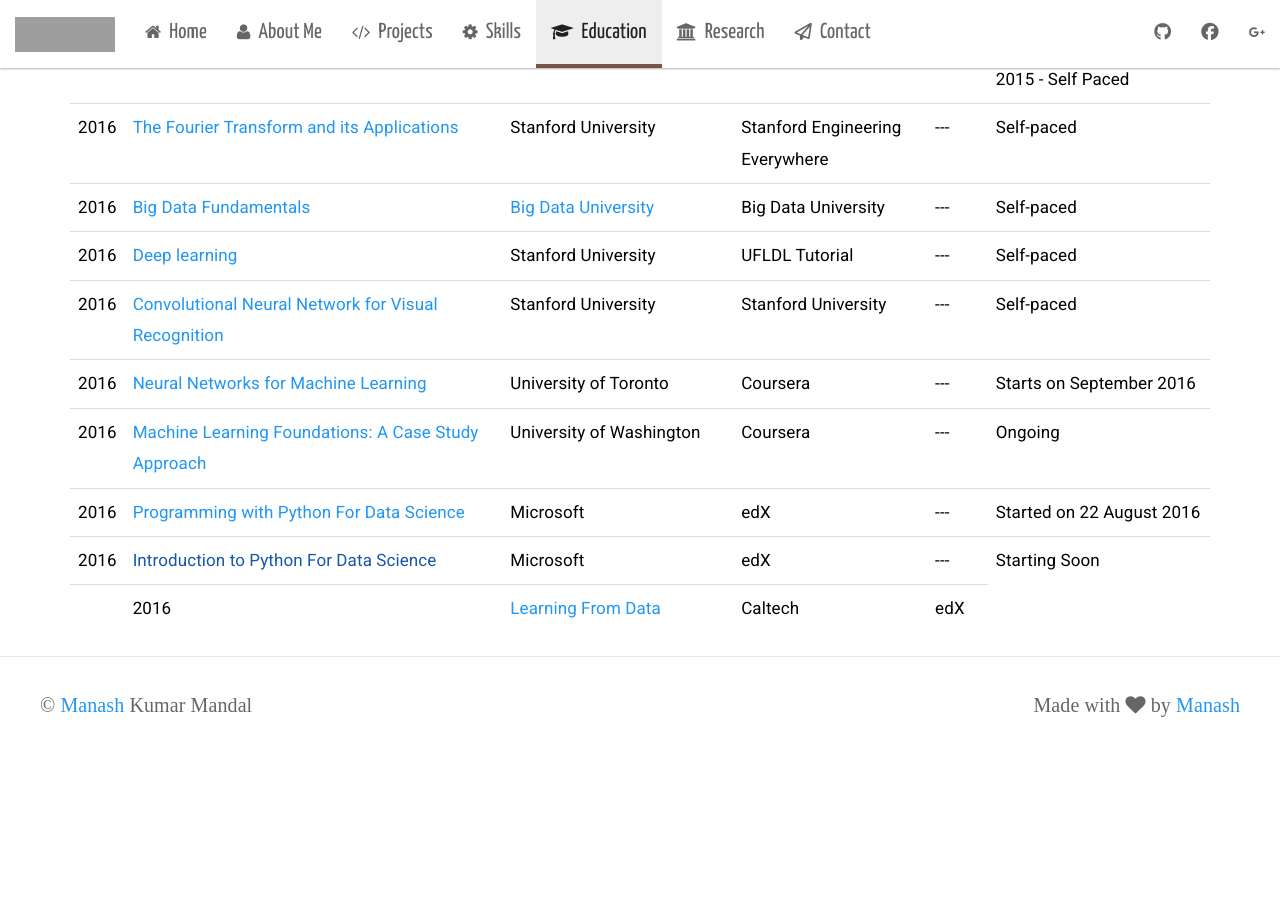
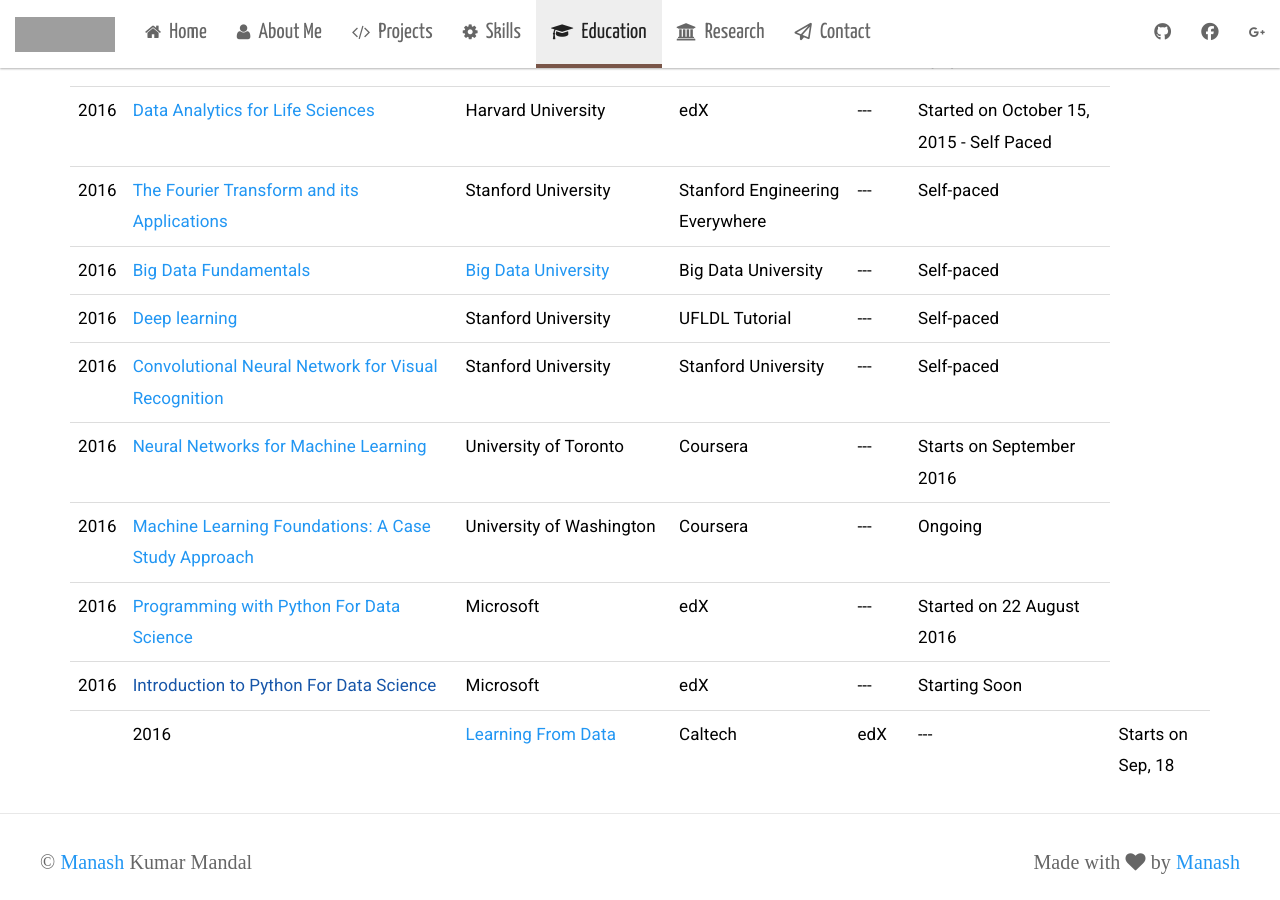
Before and after one commit to manashmandal/manashmandal.github.io, a Jekyll site: the page built from education.html, in a window 1280 px wide and 900 px high, scrolled down 1495 px. Built offline with Jekyll 4.4.1, drawn with Linux system fonts in a browser that asks for light colours; nearby versions of some CDN libraries; some web fonts are replaced; before the commit the page ends 2239 px from its top, so only the background shows below that; grey boxes are pictures that could not be loaded.

Commit message:
Update education.html

```diff
--- a/education.html
+++ b/education.html
@@ -245,6 +245,8 @@
             <td><a href="https://courses.edx.org/courses/course-v1:CaltechX+CS_1156x+3T2016/info" target="_blank">Learning From Data</a></td>
             <td>Caltech</td>
             <td>edX</td>
+            <td> --- </td>
+            <td>Starts on Sep, 18</td>
         </td>
 
     </table>
```
